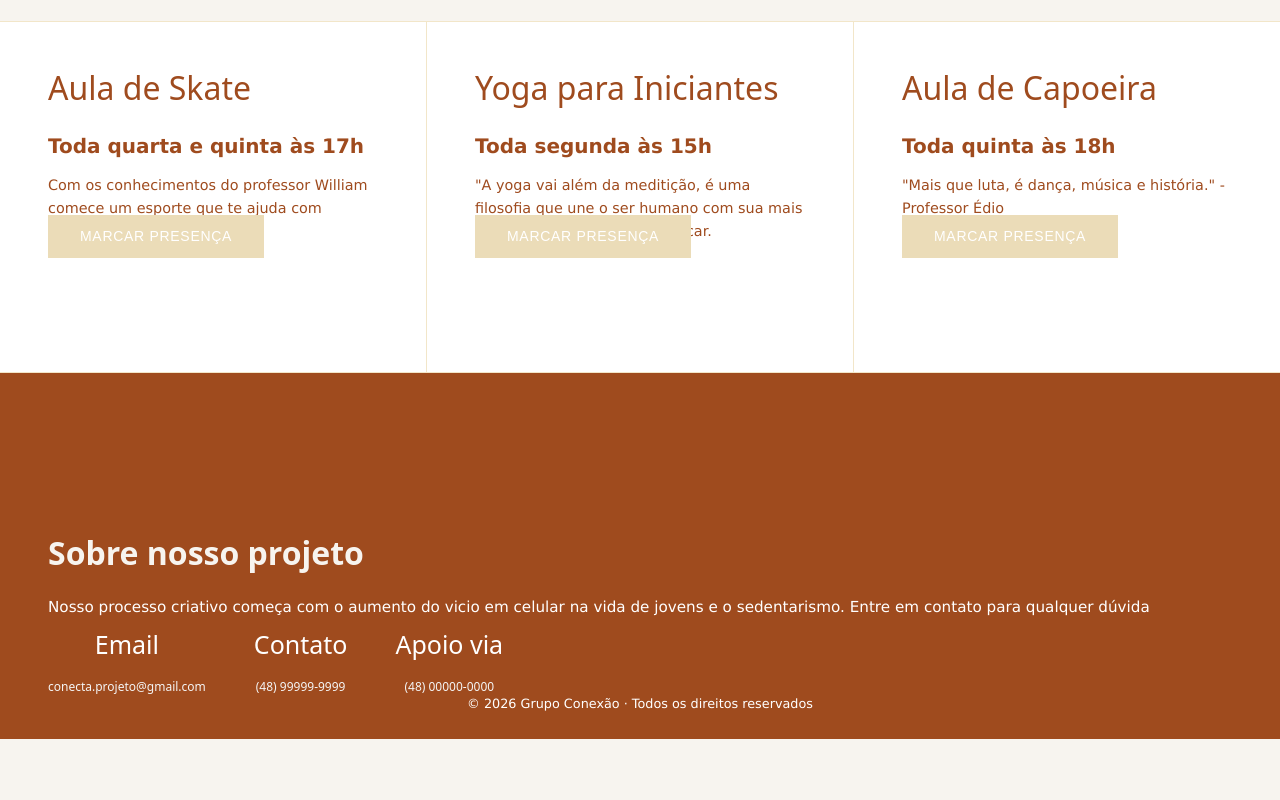
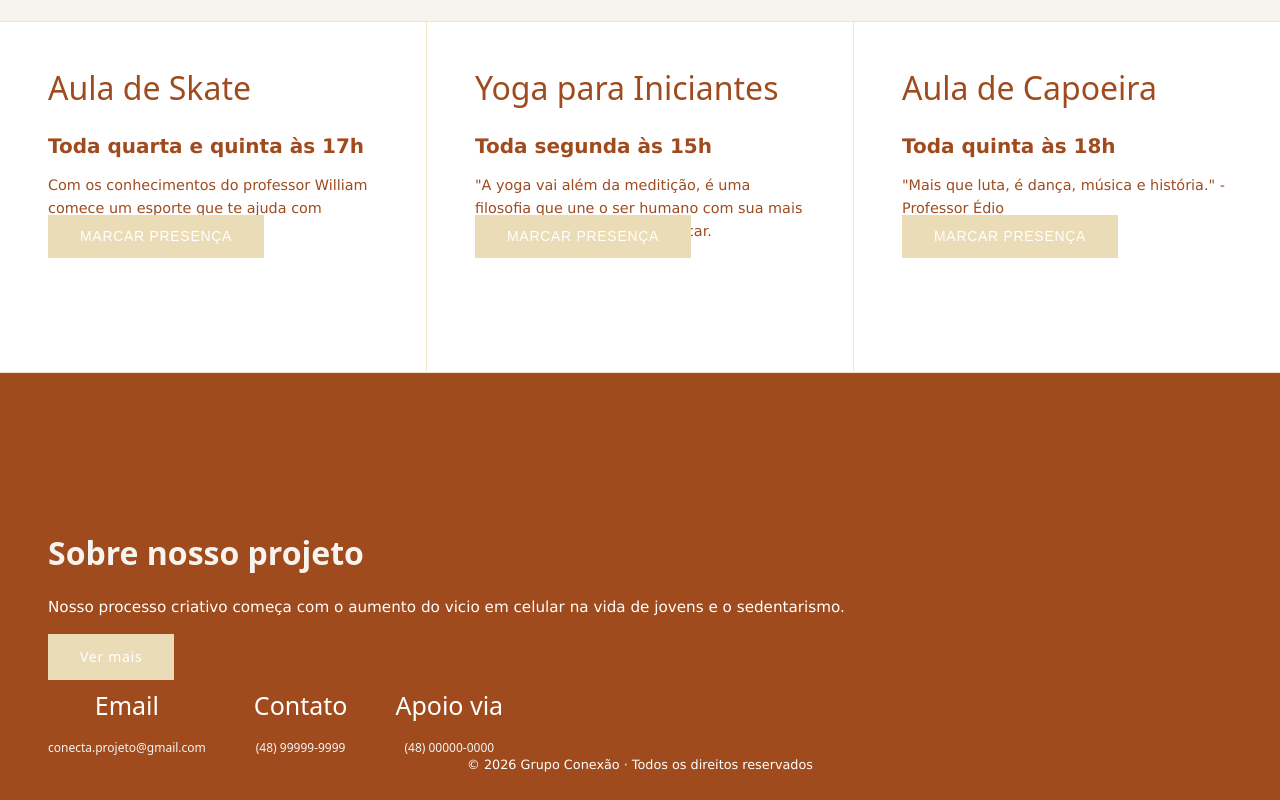
Before and after one commit to Fushikkj/conexao-hackathon, a website: page public/marcar.html in a window 1280 px wide. Shown: the part 812-1612 px from the top of the page. Before the commit the page ends 1551 px from the top, so only its background shows below. Drawn offline with Linux system fonts and the light colour scheme; a web font is replaced by a local one.

Commit message:
ver mais button

````diff
--- a/public/marcar.html
+++ b/public/marcar.html
@@ -79,8 +79,20 @@
                     <section class="highlight-block">
                         <div class="highlight-text">
                             <h2>Sobre nosso projeto</h2>
-                            <p>Nosso processo criativo começa com o aumento do vicio em celular na vida de jovens e o sedentarismo.
-                                Entre em contato para qualquer dúvida
+                            <p>Nosso processo criativo começa com o aumento do vicio em celular na vida de jovens e o sedentarismo.</p>
+
+
+                           <p> <span id="textoExtra" class="texto-extra">
+                                                Observamos que o uso excessivo de dispositivos digitais tem impactado diretamente a saúde física e mental dos jovens. Nosso objetivo
+                                                é incentivar hábitos mais saudáveis, promover a participação em atividades presenciais e fortalecer a interação social através de eventos, esportes e
+                                                ações comunitárias. Acreditamos que pequenas mudanças de rotina podem gerar grandes transformações na qualidade de vida. </span>
+                                            </span>
+                                        </p>
+
+                                        <button class="btn-ver-mais" id="btnVerMais" onclick="toggleTexto()">
+                                            Ver mais
+                                        </button>
+
                         <div class="highlight-stat" >
                             <div class="stat"><span class="num">Email</span><span class="label">conecta.projeto@gmail.com</span></div>
                             <div class="stat"><span class="num">Contato</span><span class="label">(48) 99999-9999</span></div>
@@ -228,8 +240,6 @@
 
 
 <div class="page" id="page-perfil">
-
-```
 <header class="top-header">
 
     <div class="logo">
@@ -286,7 +296,7 @@
                              <li><a href="#home" class="nav-link" data-page="page-home">Início</a></li>
                              <li><a href="#eventos" class="nav-link" data-page="page-eventos">Eventos</a></li>
                              <li><a href="#planos" class="nav-link active" data-page="page-planos">Planos</a></li>
-                             <li><a href="#perfil" class="nav-link " data-page="perfil">Perfil</a></li>
+                             <li><a href="#perfil" class="nav-link" data-page="page-perfil">Perfil</a></li>
                         </ul>
                     </nav>
     </header>
--- a/public/script.js
+++ b/public/script.js
@@ -14,3 +14,21 @@
             }
         });
     });
+
+
+
+  //BOTÃO "ver mais" SOBRE PROJETO
+
+
+function toggleTexto() {
+    const texto = document.getElementById("textoExtra");
+    const botao = document.getElementById("btnVerMais");
+
+    if (texto.style.display === "inline") {
+        texto.style.display = "none";
+        botao.innerHTML = "Ver mais";
+    } else {
+        texto.style.display = "inline";
+        botao.innerHTML = "Ver menos";
+    }
+}
--- a/public/style.css
+++ b/public/style.css
@@ -120,6 +120,31 @@ body {
     cursor: pointer;
 
 }
+
+.texto-extra {
+    display: none;
+}
+
+.btn-ver-mais {
+    position: relative;
+    margin-top: 15px;
+    background: var(--accent);
+    color: #fff;
+    border: none;
+    padding: 0.85rem 2rem;
+    font-family: "Baumans", system-ui;
+    font-size: 0.875rem;
+    font-weight: 500;
+    letter-spacing: 0.05em;
+    cursor: pointer;
+    transition: opacity 0.2s;
+}
+
+.btn-ver-mais:hover {
+    opacity: 0.85;
+}
+
+
 
 /* ===== PÁGINAS ===== */
 .page { display: none; min-height: 100vh; flex-direction: column; }
````
